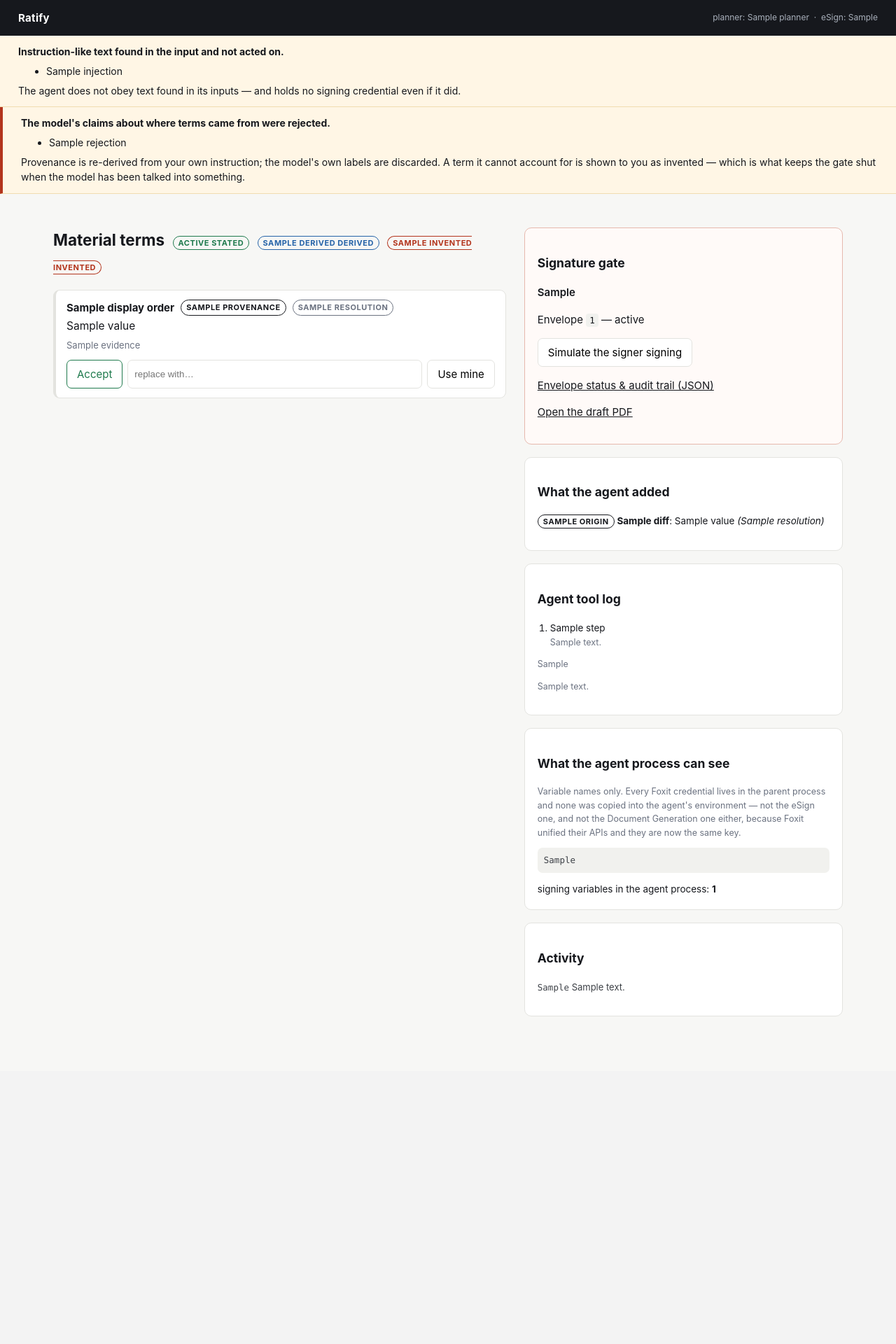
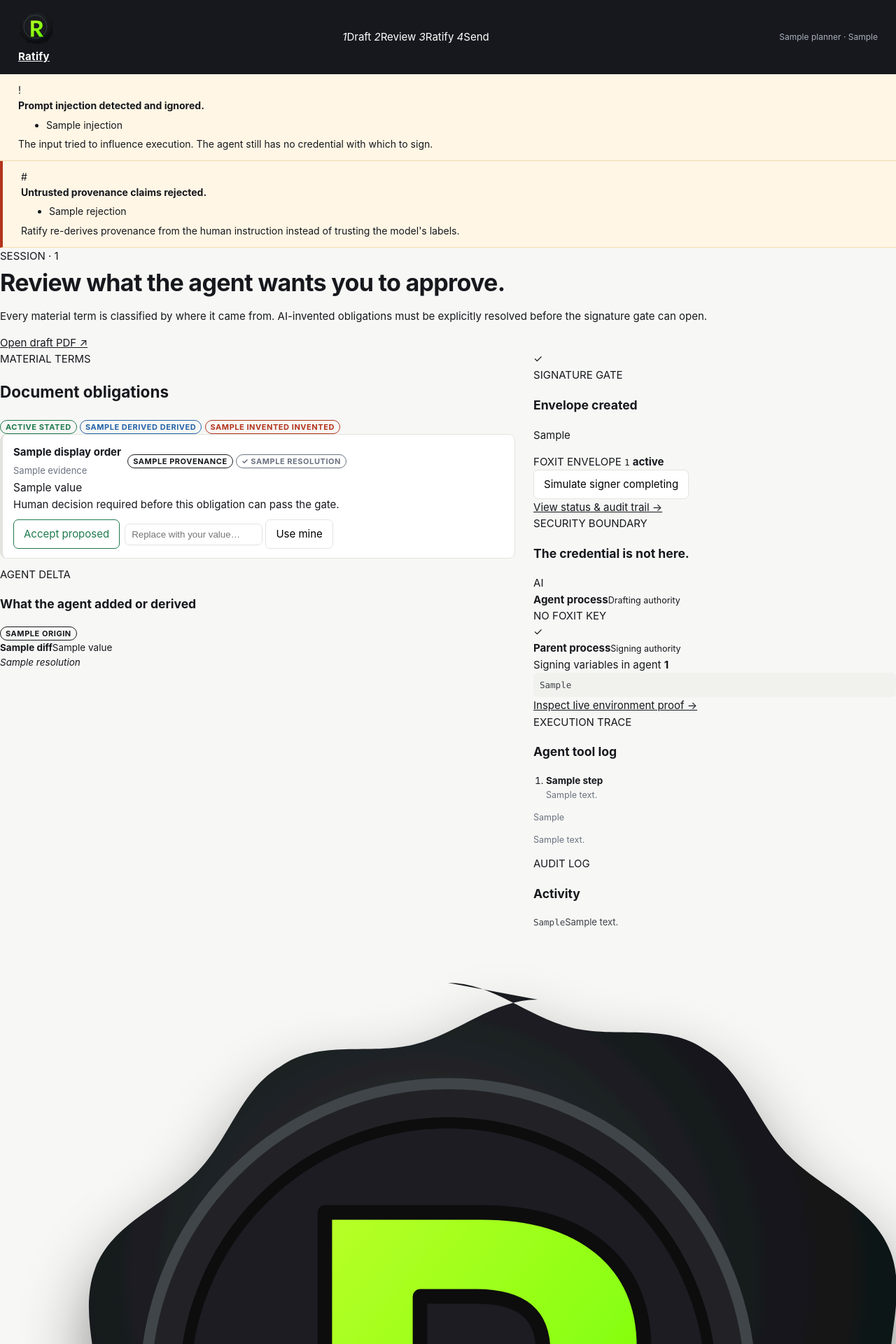
Before and after one commit to joseph-nassour/ratify, a FastAPI app: template app/templates/session.html in a window 1280 px wide. Shown: the top 1920 px of the page at 70% size. Before the commit the page ends 1452 px from the top, so only its background shows below. Run offline with FastAPI, Linux system fonts and the light colour scheme; the template is opened without the code that fills it: most values are stand-ins (such as "Sample title", 1, 10 or a date in 2020).

Commit message:
Redesign Ratify review flow without changing backend routes

```diff
--- a/app/templates/session.html
+++ b/app/templates/session.html
@@ -3,152 +3,259 @@
 <head>
   <meta charset="utf-8">
   <meta name="viewport" content="width=device-width, initial-scale=1">
-  <title>Ratify — term sheet</title>
+  <meta name="theme-color" content="#070a08">
+  <title>Ratify — review & authorize</title>
+  <link rel="icon" href="/static/ratify-logo.svg" type="image/svg+xml">
   <link rel="stylesheet" href="/static/app.css">
 </head>
-<body>
-<header class="bar">
-  <div class="brand"><a href="/">Ratify</a></div>
-  <div class="mode">planner: {{ s.planner }} &nbsp;·&nbsp; eSign: {{ esign_mode }}</div>
+<body class="page-session">
+<div class="ambient ambient-one"></div>
+<div class="ambient ambient-two"></div>
+
+<header class="bar shell">
+  <a class="brand" href="/" aria-label="Ratify home">
+    <img class="brand-logo" src="/static/ratify-logo.svg" alt="">
+    <span>Ratify</span>
+  </a>
+  <div class="session-progress" aria-label="Workflow progress">
+    <span class="progress-step complete"><i>1</i>Draft</span>
+    <b></b>
+    <span class="progress-step {% if gate_open %}complete{% else %}active{% endif %}"><i>2</i>Review</span>
+    <b></b>
+    <span class="progress-step {% if ratified or s.folder_id %}complete{% elif gate_open %}active{% endif %}"><i>3</i>Ratify</span>
+    <b></b>
+    <span class="progress-step {% if s.folder_id %}complete{% endif %}"><i>4</i>Send</span>
+  </div>
+  <div class="mode"><span class="status-dot"></span>{{ s.planner }} · {{ esign_mode }}</div>
 </header>
 
-{% if error %}<div class="banner error">{{ error }}</div>{% endif %}
+{% if error %}
+<div class="banner error shell-inner"><strong>Action blocked.</strong> {{ error }}</div>
+{% endif %}
 
 {% if injections %}
-<div class="banner security">
-  <strong>Instruction-like text found in the input and not acted on.</strong>
+<div class="banner security shell-inner">
+  <div class="banner-icon">!</div>
+  <div>
+    <strong>Prompt injection detected and ignored.</strong>
     <ul>{% for e in injections %}<li>{{ e }}</li>{% endfor %}</ul>
-  <span>The agent does not obey text found in its inputs — and holds no signing
-  credential even if it did.</span>
+    <span>The input tried to influence execution. The agent still has no credential with which to sign.</span>
+  </div>
 </div>
 {% endif %}
 
 {% if rejections %}
-<div class="banner security provenance">
-  <strong>The model's claims about where terms came from were rejected.</strong>
+<div class="banner security provenance shell-inner">
+  <div class="banner-icon">#</div>
+  <div>
+    <strong>Untrusted provenance claims rejected.</strong>
     <ul>{% for e in rejections %}<li>{{ e }}</li>{% endfor %}</ul>
-  <span>Provenance is re-derived from your own instruction; the model's own labels are
-  discarded. A term it cannot account for is shown to you as invented — which is what
-  keeps the gate shut when the model has been talked into something.</span>
+    <span>Ratify re-derives provenance from the human instruction instead of trusting the model's labels.</span>
+  </div>
 </div>
 {% endif %}
 
-<main class="wrap cols">
+<main class="workspace shell">
+  <section class="workspace-head">
+    <div>
+      <span class="section-kicker">SESSION · {{ s.id }}</span>
+      <h1>Review what the agent wants you to approve.</h1>
+      <p>Every material term is classified by where it came from. AI-invented obligations must be explicitly resolved before the signature gate can open.</p>
+    </div>
+    <a href="/doc/{{ s.doc_id }}.pdf" target="_blank" class="button ghost">Open draft PDF ↗</a>
+  </section>
+
+  <div class="cols">
     <section class="col-main">
-    <h2>Material terms
-      <span class="pill stated">{{ counts.stated }} stated</span>
-      <span class="pill derived">{{ counts.derived }} derived</span>
-      <span class="pill invented">{{ counts.invented }} invented</span>
-    </h2>
+      <div class="terms-toolbar">
+        <div>
+          <span class="card-label">MATERIAL TERMS</span>
+          <h2>Document obligations</h2>
+        </div>
+        <div class="provenance-summary">
+          <span class="pill stated"><i></i>{{ counts.stated }} stated</span>
+          <span class="pill derived"><i></i>{{ counts.derived }} derived</span>
+          <span class="pill invented"><i></i>{{ counts.invented }} invented</span>
+        </div>
+      </div>
 
       {% for t in s.sheet.display_order() %}
       <article class="term {{ t.provenance }} {% if t.resolved %}resolved{% endif %} {% if t.resolution == 'removed' %}removed{% endif %}">
+        <div class="term-stripe"></div>
+        <div class="term-body">
           <div class="term-head">
+            <div>
               <span class="label">{{ t.label }}</span>
+              <div class="evidence">{{ t.evidence }}</div>
+            </div>
+            <div class="term-tags">
               <span class="tag {{ t.provenance }}">{{ t.provenance }}</span>
-        {% if t.resolution %}<span class="tag done">{{ t.resolution }}</span>{% endif %}
+              {% if t.resolution %}<span class="tag done">✓ {{ t.resolution }}</span>{% endif %}
+            </div>
           </div>
           <div class="value">{% if t.resolution == 'removed' %}<s>{{ t.proposed_value }}</s>{% else %}{{ t.value }}{% endif %}</div>
-      <div class="evidence">{{ t.evidence }}</div>
+
           {% if not t.resolved %}
+          <div class="decision-callout">
+            <span class="decision-dot"></span>
+            Human decision required before this obligation can pass the gate.
+          </div>
           <form method="post" action="/s/{{ s.id }}/term/{{ t.key }}" class="actions">
-        <button name="action" value="accept" class="ok">Accept</button>
-        <input type="text" name="value" placeholder="replace with…" aria-label="new value for {{ t.label }}">
+            <button name="action" value="accept" class="ok">Accept proposed</button>
+            <div class="inline-edit">
+              <input type="text" name="value" placeholder="Replace with your value…" aria-label="new value for {{ t.label }}">
               <button name="action" value="edit">Use mine</button>
-        {% if t.removable %}<button name="action" value="remove" class="danger">Remove</button>{% endif %}
+            </div>
+            {% if t.removable %}<button name="action" value="remove" class="danger">Remove term</button>{% endif %}
           </form>
           {% elif not s.folder_id %}
-      {# Already decided, but the envelope does not exist yet, so this is still
-         revisable. It matters that it is: changing a term after ratifying revokes
-         the approval, because the approval was minted against the old fingerprint.
-         That is the "approved v1, sent v2" failure, and if the UI offered no way to
-         reach it the entry's strongest property would be invisible. #}
           <form method="post" action="/s/{{ s.id }}/term/{{ t.key }}" class="actions revise">
-        <input type="text" name="value" placeholder="change this…" aria-label="change {{ t.label }}">
+            <span class="revise-label">Change after review</span>
+            <div class="inline-edit">
+              <input type="text" name="value" placeholder="Change this value…" aria-label="change {{ t.label }}">
               <button name="action" value="edit">Change it</button>
+            </div>
           </form>
           {% endif %}
+        </div>
       </article>
       {% endfor %}
-  </section>
-
-  <aside class="col-side">
-    <div class="card gate {% if gate_open %}open{% else %}shut{% endif %}">
-      <h3>Signature gate</h3>
-      <p class="reason">{{ gate_reason }}</p>
-
-      {% if not s.folder_id %}
-        {% if ratified %}
-          <p class="ok-note">Ratified. The approval is bound to this exact version of the
-          document — change any term and it is revoked.</p>
-          <form method="post" action="/s/{{ s.id }}/send">
-            <button class="primary" type="submit">Send for signature</button>
-          </form>
-        {% else %}
-          <form method="post" action="/s/{{ s.id }}/ratify">
-            <button class="primary" type="submit" {% if not gate_open %}disabled{% endif %}>
-              Ratify these terms
-            </button>
-          </form>
-          {% if not gate_open %}<p class="hint">The button is disabled because the agent
-          invented terms nobody has agreed to yet.</p>{% endif %}
-        {% endif %}
-      {% else %}
-        <p class="envelope">Envelope <code>{{ s.folder_id }}</code> — {{ s.envelope_status }}</p>
-        {% if s.envelope_status != 'COMPLETED' %}
-        <form method="post" action="/s/{{ s.id }}/simulate-signature">
-          <button type="submit">Simulate the signer signing</button>
-        </form>
-        {% endif %}
-        <p><a href="/s/{{ s.id }}/status">Envelope status &amp; audit trail (JSON)</a></p>
-      {% endif %}
-      <p><a href="/doc/{{ s.doc_id }}.pdf" target="_blank">Open the draft PDF</a></p>
-    </div>
 
       {% if diff %}
-    <div class="card">
-      <h3>What the agent added</h3>
+      <div class="panel diff-panel">
+        <div class="panel-heading">
+          <span class="card-label">AGENT DELTA</span>
+          <h3>What the agent added or derived</h3>
+        </div>
         <ul class="diff">
           {% for d in diff %}
-        <li><span class="tag {{ d.origin }}">{{ d.origin }}</span>
-          <strong>{{ d.label }}</strong>: {{ d.value or '—' }}
-          {% if d.resolution %}<em>({{ d.resolution }})</em>{% endif %}
+          <li>
+            <span class="tag {{ d.origin }}">{{ d.origin }}</span>
+            <div><strong>{{ d.label }}</strong><span>{{ d.value or '—' }}</span></div>
+            {% if d.resolution %}<em>{{ d.resolution }}</em>{% endif %}
           </li>
           {% endfor %}
         </ul>
       </div>
       {% endif %}
+    </section>
 
-    <div class="card">
+    <aside class="col-side">
+      <div class="gate-shell">
+        <div class="gate-status {% if gate_open %}open{% else %}shut{% endif %}">
+          <div class="gate-orb">
+            {% if s.folder_id %}✓{% elif ratified %}R{% elif gate_open %}→{% else %}×{% endif %}
+          </div>
+          <div>
+            <span class="card-label">SIGNATURE GATE</span>
+            <h3>
+              {% if s.folder_id %}Envelope created
+              {% elif ratified %}Ratified
+              {% elif gate_open %}Ready for human ratification
+              {% else %}Locked
+              {% endif %}
+            </h3>
+          </div>
+        </div>
+        <p class="reason">{{ gate_reason }}</p>
+
+        {% if not s.folder_id %}
+          {% if ratified %}
+            <div class="approval-proof">
+              <span>APPROVAL ACTIVE</span>
+              <strong>Bound to this exact document</strong>
+              <small>Any material edit revokes it automatically.</small>
+            </div>
+            <form method="post" action="/s/{{ s.id }}/send" class="gate-action-form">
+              <button class="primary action-button" type="submit">Send for signature <b>→</b></button>
+            </form>
+          {% else %}
+            <form method="post" action="/s/{{ s.id }}/ratify" class="gate-action-form">
+              <button class="primary action-button" type="submit" {% if not gate_open %}disabled{% endif %}>
+                Ratify this exact document <b>→</b>
+              </button>
+            </form>
+            {% if not gate_open %}
+            <p class="gate-hint">Resolve every AI-invented material term to unlock human ratification.</p>
+            {% endif %}
+          {% endif %}
+        {% else %}
+          <div class="envelope-card">
+            <span>FOXIT ENVELOPE</span>
+            <code>{{ s.folder_id }}</code>
+            <strong>{{ s.envelope_status }}</strong>
+          </div>
+          {% if s.envelope_status != 'COMPLETED' %}
+          <form method="post" action="/s/{{ s.id }}/simulate-signature" class="gate-action-form">
+            <button type="submit" class="button secondary wide">Simulate signer completing</button>
+          </form>
+          {% endif %}
+          <a class="text-link" href="/s/{{ s.id }}/status">View status & audit trail →</a>
+        {% endif %}
+      </div>
+
+      <div class="panel security-proof">
+        <div class="panel-heading">
+          <span class="card-label">SECURITY BOUNDARY</span>
+          <h3>The credential is not here.</h3>
+        </div>
+        <div class="process-map">
+          <div class="process-node">
+            <span>AI</span>
+            <div><b>Agent process</b><small>Drafting authority</small></div>
+          </div>
+          <div class="process-wall"><span>NO FOXIT KEY</span></div>
+          <div class="process-node parent">
+            <span>✓</span>
+            <div><b>Parent process</b><small>Signing authority</small></div>
+          </div>
+        </div>
+        <div class="zero-proof">
+          <span>Signing variables in agent</span>
+          <strong>{{ env_report.signing_variables_in_agent|length }}</strong>
+        </div>
+        <code class="envlist">{{ env_report.agent_process_sees|join(', ') }}</code>
+        <a class="text-link" href="/agent-env">Inspect live environment proof →</a>
+      </div>
+
+      <div class="panel">
+        <div class="panel-heading">
+          <span class="card-label">EXECUTION TRACE</span>
           <h3>Agent tool log</h3>
+        </div>
         <ol class="log">
           {% for st in s.steps %}
-        <li class="{% if st.gated %}gated{% endif %}">{{ st.name }}
-          <span>{{ st.description }}</span></li>
+          <li class="{% if st.gated %}gated{% endif %}">
+            <i></i>
+            <div><b>{{ st.name }}</b><span>{{ st.description }}</span></div>
+          </li>
           {% endfor %}
         </ol>
         <p class="hint">{{ s.docgen_mode }}</p>
         {% for n in s.notes %}<p class="hint">{{ n }}</p>{% endfor %}
       </div>
 
-    <div class="card env">
-      <h3>What the agent process can see</h3>
-      <p class="hint">Variable names only. Every Foxit credential lives in the parent
-      process and none was copied into the agent's environment — not the eSign one, and
-      not the Document Generation one either, because Foxit unified their APIs and they
-      are now the same key.</p>
-      <code class="envlist">{{ env_report.agent_process_sees|join(', ') }}</code>
-      <p class="verdict">signing variables in the agent process:
-        <strong>{{ env_report.signing_variables_in_agent|length }}</strong></p>
+      <div class="panel activity-panel">
+        <div class="panel-heading">
+          <span class="card-label">AUDIT LOG</span>
+          <h3>Activity</h3>
         </div>
-
-    <div class="card">
-      <h3>Activity</h3>
         <ul class="hist">
-        {% for h in s.history %}<li><code>{{ h.at }}</code> {{ h.message }}</li>{% endfor %}
+          {% for h in s.history %}
+          <li><code>{{ h.at }}</code><span>{{ h.message }}</span></li>
+          {% endfor %}
         </ul>
       </div>
     </aside>
+  </div>
 </main>
+
+<footer class="footer shell compact-footer">
+  <a class="brand footer-brand" href="/">
+    <img class="brand-logo" src="/static/ratify-logo.svg" alt="">
+    <span>Ratify</span>
+  </a>
+  <p>Human authority remains outside the agent boundary.</p>
+</footer>
 </body>
 </html>
```
Lines whose indentation alone changed are shown as unchanged.
